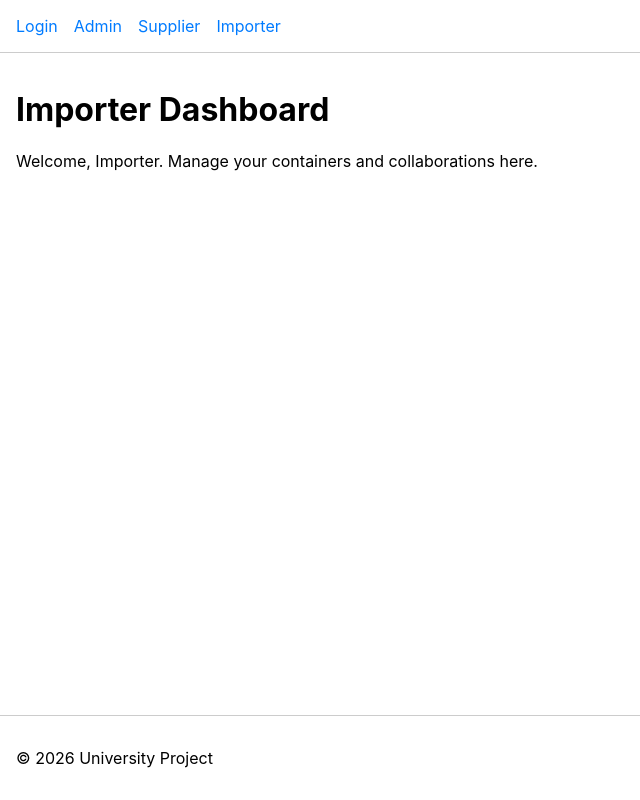
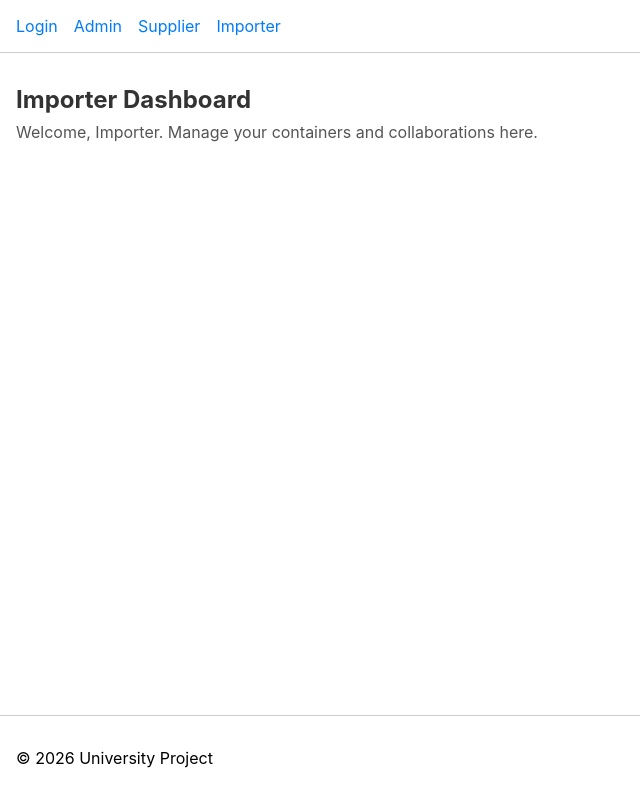
Before and after one commit to elab-development/internet-tehnologije-2025-webaplikacijazaprevoznike_2022_0356, a React app in the folder frontend/: page /importer in a window 1280 px wide. Shown: the whole page, without its empty margins (0-640 px from the left). Built offline with nearby package versions, Linux system fonts and the light colour scheme; the HTML template or start-up script is replaced by a standard one.

Commit message:
prepravka errora

```diff
--- a/frontend/package.json
+++ b/frontend/package.json
@@ -23,6 +23,6 @@
     "eslint-plugin-react-hooks": "^7.0.1",
     "eslint-plugin-react-refresh": "^0.4.24",
     "globals": "^16.5.0",
-    "vite": "^7.2.4"
+    "vite": "^5.4.0"
   }
 }
--- a/frontend/src/App.css
+++ b/frontend/src/App.css
@@ -1,4 +1,20 @@
-/* App specific styles can go here */
+/* App specific styles */
 #root {
   width: 100%;
+  min-height: 100%;
 }
+
+.page {
+  padding: 1rem 0;
+}
+
+.page h1 {
+  margin: 0 0 0.5rem 0;
+  font-size: 1.5rem;
+  color: #333;
+}
+
+.page p {
+  margin: 0;
+  color: #555;
+}
--- a/frontend/src/pages/AdminPage.jsx
+++ b/frontend/src/pages/AdminPage.jsx
@@ -2,7 +2,7 @@ import React from 'react';
 
 const AdminPage = () => {
   return (
-    <div>
+    <div className="page">
       <h1>Admin Dashboard</h1>
       <p>Welcome, Admin. Here you can manage the system.</p>
     </div>
--- a/frontend/src/pages/ImporterPage.jsx
+++ b/frontend/src/pages/ImporterPage.jsx
@@ -2,7 +2,7 @@ import React from 'react';
 
 const ImporterPage = () => {
   return (
-    <div>
+    <div className="page">
       <h1>Importer Dashboard</h1>
       <p>Welcome, Importer. Manage your containers and collaborations here.</p>
     </div>
--- a/frontend/src/pages/LoginPage.jsx
+++ b/frontend/src/pages/LoginPage.jsx
@@ -2,7 +2,7 @@ import React from 'react';
 
 const LoginPage = () => {
   return (
-    <div>
+    <div className="page">
       <h1>Login Page</h1>
       <p>Please log in to access your dashboard.</p>
     </div>
--- a/frontend/src/pages/SupplierPage.jsx
+++ b/frontend/src/pages/SupplierPage.jsx
@@ -2,7 +2,7 @@ import React from 'react';
 
 const SupplierPage = () => {
   return (
-    <div>
+    <div className="page">
       <h1>Supplier Dashboard</h1>
       <p>Welcome, Supplier. Manage your products and collaborations here.</p>
     </div>
```
Also changed, not shown: 1 other file (tests, documents, lock files or other folders).
